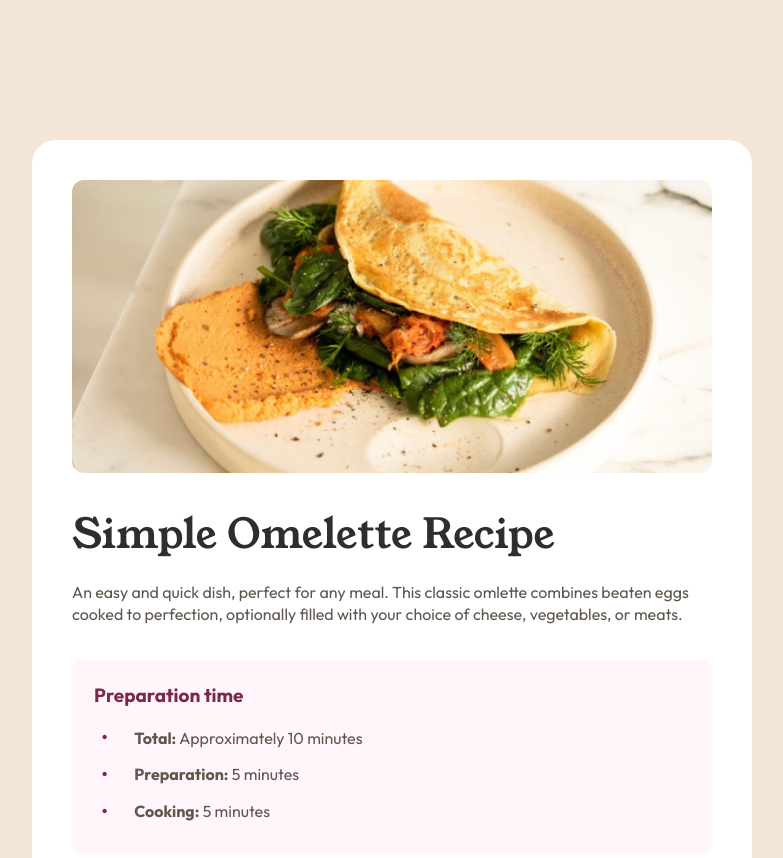
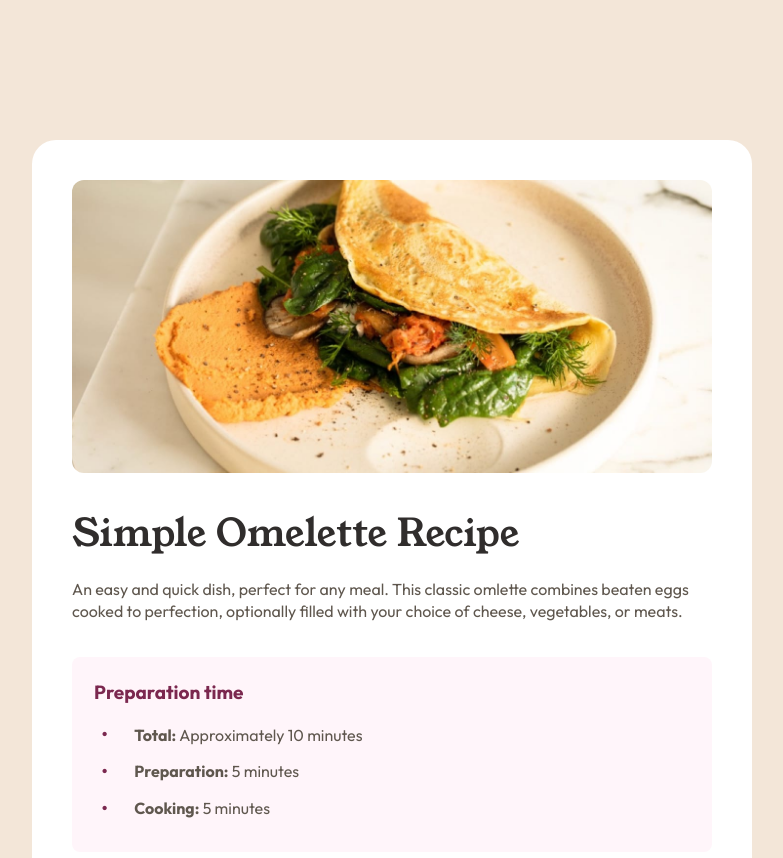
Before and after one commit to nkshey/recipe-page, a plain HTML site: page index.html in a window 1280 px wide. Shown: the top 858 px of the page, without its empty margins (248-1031 px from the left). Drawn offline with Linux system fonts and the light colour scheme.

Commit message:
fixed sizes and updated screenshots

```diff
--- a/style.css
+++ b/style.css
@@ -85,7 +85,7 @@ hr {
 .section-about h1 {
    color: var(--dark-charcoal);
    line-height: 1;
-   font-size: 3.8rem;
+   font-size: 3.6rem;
    margin-bottom: 2.6rem;
 }
 
@@ -174,7 +174,7 @@ hr {
 }
 
 /* Making it responsive for even smaller devices */
-@media (max-width: 345px) {
+@media (max-width: 348px) {
    html {
       font-size: 50%;
    }
@@ -200,7 +200,7 @@ hr {
    }
 
    .section-about h1 {
-      font-size: 4.1rem;
+      font-size: 3.8rem;
    }
 
    .section-image {
```
Also changed, not shown: assets/design/screenshot-mobile.png, assets/design/screenshot.png.
